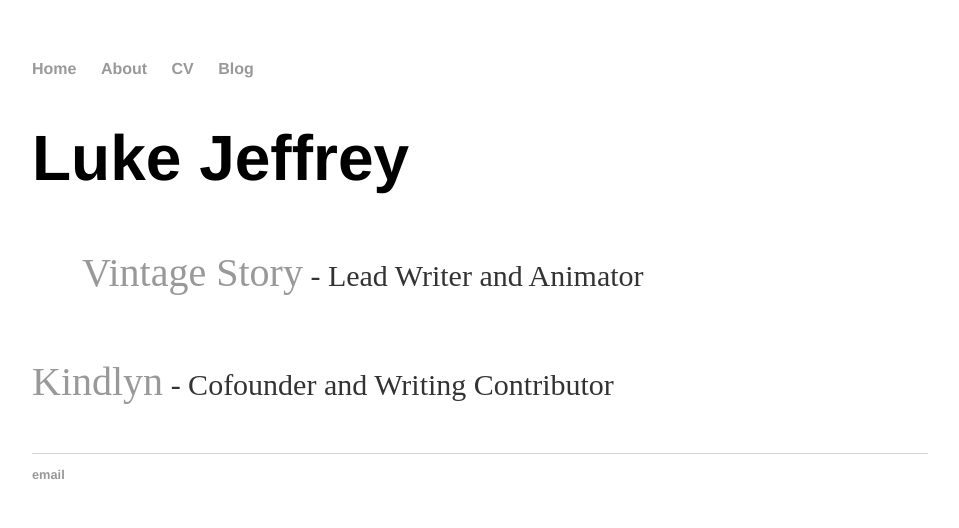
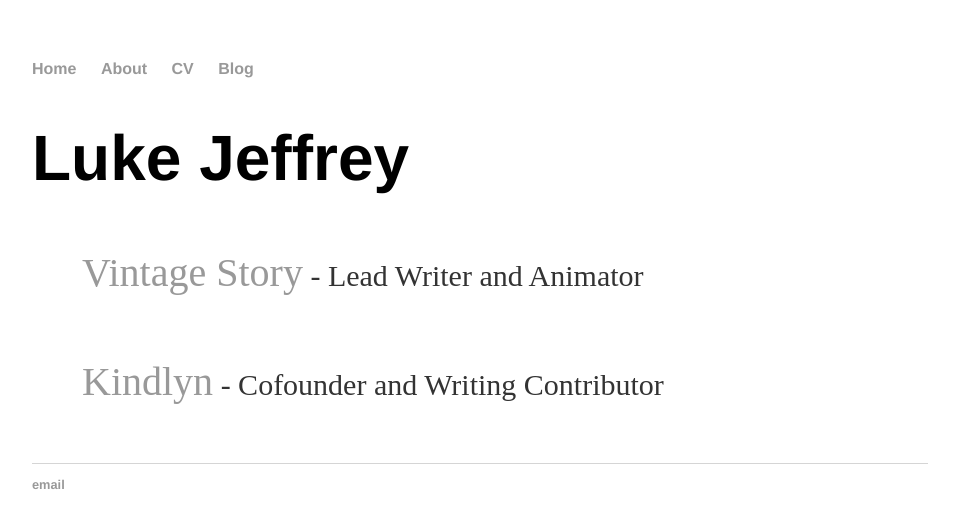
Before and after one commit to GralphGralph/GralphGralph.github.io, a Jekyll site: the page built from index.html, in a window 1280 px wide. Shown: the top 528 px of the page, without its empty margins (160-1119 px from the left). Built offline with Jekyll 4.4.1, drawn with Linux system fonts in a browser that asks for light colours.

Commit message:
Update index.html

```diff
--- a/index.html
+++ b/index.html
@@ -5,6 +5,6 @@ title: Luke Jeffrey
 <div class="blurb">
 	<h1 style = "font-size: 400%;">Luke Jeffrey</h1>
 	<p style = "font-size: 250%; margin: 50px;"><a href="https://www.vintagestory.at/">Vintage Story</a><small style = "font-size: 75%;"> - Lead Writer and Animator</small></p>
-	<p style = "font-size: 250%;"><a href="http://kindlyn.blogspot.com/">Kindlyn</a><small style = "font-size: 75%;"> - Cofounder and Writing Contributor</small></p>
+	<p style = "font-size: 250%; margin: 50px;"><a href="http://kindlyn.blogspot.com/">Kindlyn</a><small style = "font-size: 75%;"> - Cofounder and Writing Contributor</small></p>
 
 </div><!-- /.blurb -->
```
